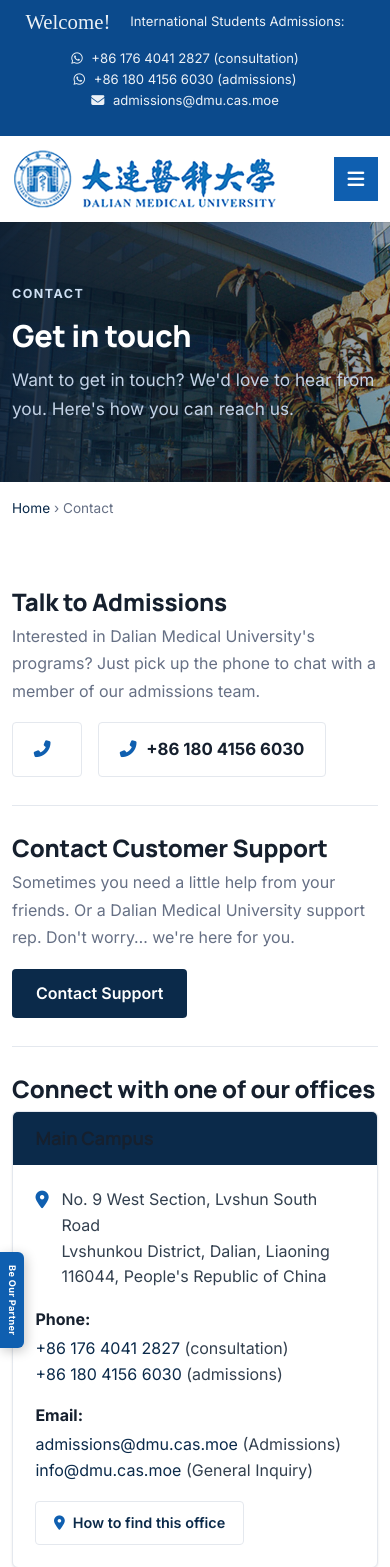
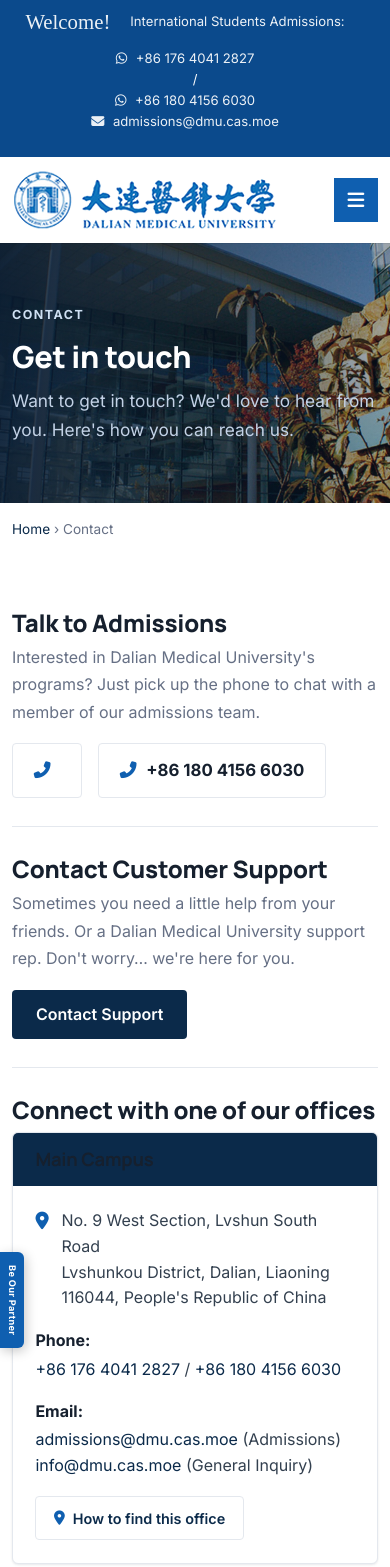
Before and after one commit to niaz8269/DMU, a Laravel app: page /contact in a window 390 px wide. Shown: the top 1567 px of the page. Run offline with Laravel 12, Linux system fonts and the light colour scheme; tables that the repository leaves empty hold one stand-in row (values such as "Sample post"); grey boxes marked "Sample" are stand-in pictures; parts of the project's set-up code (start-up, migrations or seed data) failed here and were passed over; some libraries are stand-ins or nearby versions.

Commit message:
Simplify top-bar phones, remove partner line, shorten powered-by
Co-Authored-By: Claude Sonnet 5.5 <noreply@anthropic.com>

```diff
--- a/site/public/lang/en.json
+++ b/site/public/lang/en.json
@@ -76,8 +76,7 @@
     "copyright": "Dalian Medical University. All Rights Reserved.",
     "privacy_policy": "Privacy Policy",
     "terms_of_use": "Terms of Use",
-    "powered_by": "Powered By: Consultancy for Abroad Study (CAS)",
-    "partner": "Consultancy for Abroad Study (CAS) is an authorized admission partner of Dalian Medical University."
+    "powered_by": "Powered By: CAS"
   },
   "login": {
     "int_students": "International Students",
--- a/site/public/lang/fr.json
+++ b/site/public/lang/fr.json
@@ -76,8 +76,7 @@
     "copyright": "Université médicale de Dalian. Tous droits réservés.",
     "privacy_policy": "Politique de confidentialité",
     "terms_of_use": "Conditions d'utilisation",
-    "powered_by": "Propulsé par : Consultancy for Abroad Study (CAS)",
-    "partner": "Consultancy for Abroad Study (CAS) est un partenaire d'admission agréé de l'Université médicale de Dalian."
+    "powered_by": "Propulsé par : CAS"
   },
   "login": {
     "int_students": "Étudiants internationaux",
--- a/site/public/lang/zh.json
+++ b/site/public/lang/zh.json
@@ -76,8 +76,7 @@
     "copyright": "大连医科大学。版权所有。",
     "privacy_policy": "隐私政策",
     "terms_of_use": "使用条款",
-    "powered_by": "技术支持：留学顾问服务 (CAS)",
-    "partner": "Consultancy for Abroad Study（CAS）是大连医科大学的授权招生合作伙伴。"
+    "powered_by": "技术支持：CAS"
   },
   "login": {
     "int_students": "国际学生",
--- a/site/resources/views/pages/contact.blade.php
+++ b/site/resources/views/pages/contact.blade.php
@@ -63,8 +63,8 @@
                         <div class="contact-item">
                             <strong>Phone:</strong>
                             <div>
-                                <a href="tel:+8617640412827" target="_blank" rel="noopener noreferrer">+86 176 4041 2827</a> (consultation)<br />
-                                <a href="tel:+8618041566030" target="_blank" rel="noopener noreferrer">+86 180 4156 6030</a> (admissions)
+                                <a href="tel:+8617640412827" target="_blank" rel="noopener noreferrer">+86 176 4041 2827</a> /
+                                <a href="tel:+8618041566030" target="_blank" rel="noopener noreferrer">+86 180 4156 6030</a>
                             </div>
                         </div>
 
--- a/site/resources/views/pages/index.blade.php
+++ b/site/resources/views/pages/index.blade.php
@@ -302,11 +302,11 @@ document.addEventListener('DOMContentLoaded', function() {
                 <ul class="dmu-c2__list">
                     <li><a href="https://wa.me/8618041566030" target="_blank" rel="noopener noreferrer">
                         <span class="dmu-c2__icon dmu-c2__icon--wa"><i class="fab fa-whatsapp"></i></span>
-                        <span class="dmu-c2__text"><small>Admissions &middot; WhatsApp</small><b>+86 180 4156 6030</b></span>
+                        <span class="dmu-c2__text"><small>WhatsApp</small><b>+86 180 4156 6030</b></span>
                         <i class="fas fa-arrow-right dmu-c2__go"></i></a></li>
                     <li><a href="https://wa.me/8617640412827" target="_blank" rel="noopener noreferrer">
                         <span class="dmu-c2__icon dmu-c2__icon--wa"><i class="fab fa-whatsapp"></i></span>
-                        <span class="dmu-c2__text"><small>Consultation &middot; WhatsApp</small><b>+86 176 4041 2827</b></span>
+                        <span class="dmu-c2__text"><small>WhatsApp</small><b>+86 176 4041 2827</b></span>
                         <i class="fas fa-arrow-right dmu-c2__go"></i></a></li>
                     <li><a href="mailto:admissions@dmu.cas.moe">
                         <span class="dmu-c2__icon"><i class="far fa-envelope"></i></span>
--- a/site/resources/views/partials/footer.blade.php
+++ b/site/resources/views/partials/footer.blade.php
@@ -79,10 +79,9 @@
             </div>
         </div>
         <div class="copyright">
-            <p data-i18n="footer.partner">Consultancy for Abroad Study (CAS) is an authorized admission partner of Dalian Medical University.</p>
             <p>&copy; {{ $siteFoot['year'] }} <span data-i18n="footer.copyright">Dalian Medical University. All Rights Reserved.</span> | <a href="/privacy" style="color: white;" data-i18n="footer.privacy_policy">Privacy Policy</a> | <a href="/terms" style="color: white" data-i18n="footer.terms_of_use">Terms of Use</a></p>
             <p><b data-i18n="footer.powered_by">Powered By: <a href="https://cas.moe/" target="_blank" rel="noopener noreferrer" style="white-space: nowrap; text-decoration: none;">
-    Consultancy for Abroad Study (CAS)
+    CAS
 </a></b></p>
         </div>
     </div>
--- a/site/resources/views/partials/header.blade.php
+++ b/site/resources/views/partials/header.blade.php
@@ -162,8 +162,9 @@
                 <a href="#" data-i18n="header.admissions_label"> International Students Admissions: </a>
             </div>
             <div class="top-header-contact contact-a" style="display: flex; justify-content: left; align-items:center;">
-                @if ($siteTop['wa_cn'])<a href="https://wa.me/{!! $siteTop['wa_cn_digits'] !!}" target="_blank" rel="noopener noreferrer"><i class="fa-brands fa-whatsapp whatsapp"></i> {{ $siteTop['wa_cn'] }} (consultation) </a>@endif
-                @if ($siteTop['wa_pk'])<a href="https://wa.me/{!! $siteTop['wa_pk_digits'] !!}" target="_blank" rel="noopener noreferrer"> <i class="fa-brands fa-whatsapp whatsapp"></i> {{ $siteTop['wa_pk'] }} (admissions) </a>@endif
+                @if ($siteTop['wa_cn'])<a href="https://wa.me/{!! $siteTop['wa_cn_digits'] !!}" target="_blank" rel="noopener noreferrer"><i class="fa-brands fa-whatsapp whatsapp"></i> {{ $siteTop['wa_cn'] }}</a>@endif
+                @if ($siteTop['wa_cn'] && $siteTop['wa_pk'])<span class="wa-sep" aria-hidden="true" style="margin: 0 .5rem; color: #fff;">/</span>@endif
+                @if ($siteTop['wa_pk'])<a href="https://wa.me/{!! $siteTop['wa_pk_digits'] !!}" target="_blank" rel="noopener noreferrer"><i class="fa-brands fa-whatsapp whatsapp"></i> {{ $siteTop['wa_pk'] }}</a>@endif
                 @if ($siteTop['email'])<a href="mailto:{{ $siteTop['email'] }}"><i class="fas fa-envelope"></i> {{ $siteTop['email'] }}</a>@endif
             </div>
             <div class="social-icons">
```
